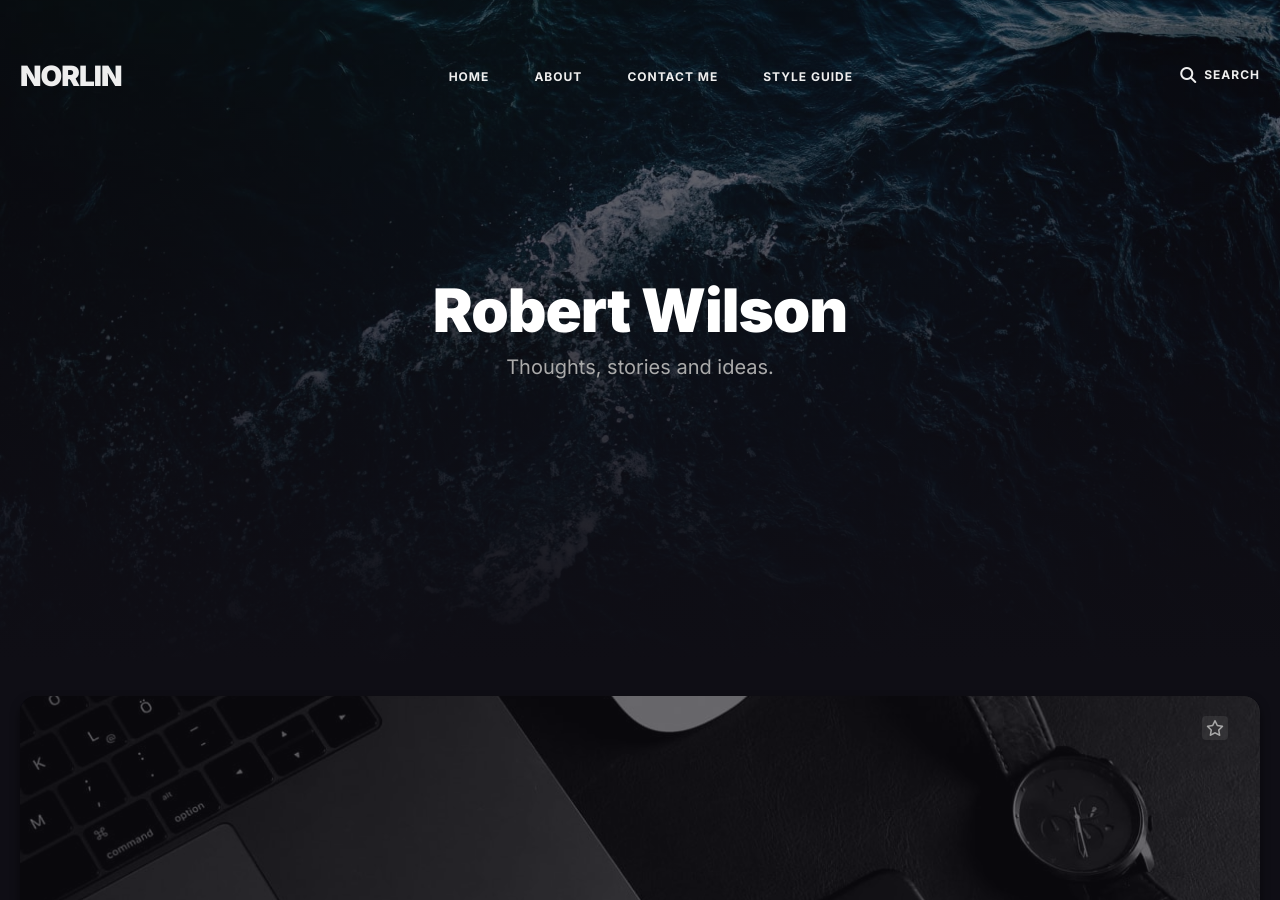
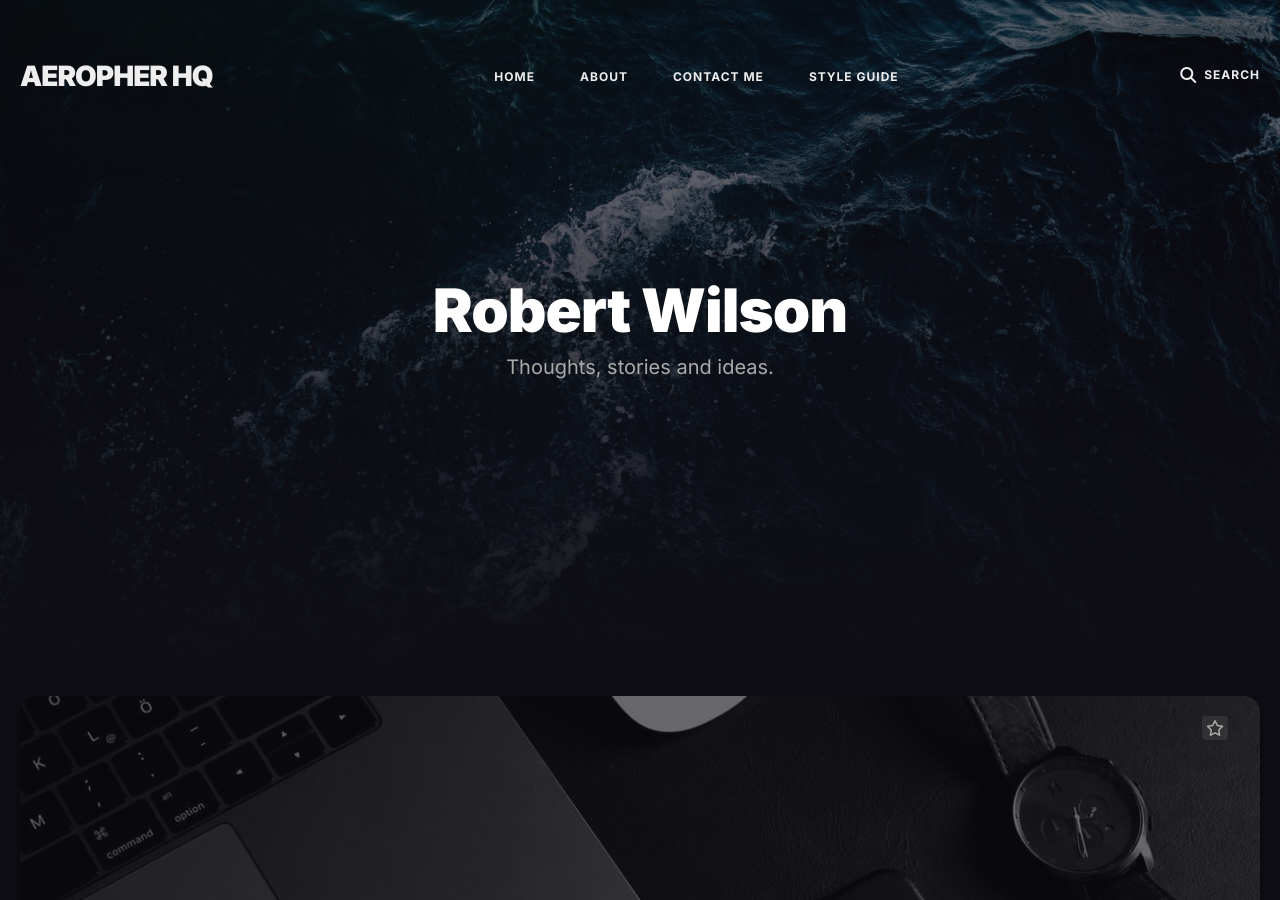
Before and after one commit to Aeropher/aeropher.github.io, a Jekyll site: the page built from index.html, in a window 1280 px wide and 900 px high. Built offline with Jekyll 4.4.1, drawn with Linux system fonts in a browser that asks for light colours; the list of posts is cut into pages by our own code.

Commit message:
Update site title and description in settings.yml

```diff
--- a/_data/settings.yml
+++ b/_data/settings.yml
@@ -1,8 +1,8 @@
 #-------------------------------
 # Site Settings
-title: Norlin
+title: Aeropher HQ
 logo: # You can add own logo. For example '/images/logo.png'.
-description: Norlin – A Beautiful Dark Blog Theme for Jekyll.
+description: Is this what the inside of my head looks like???
 
 
 #-------------------------------
```
